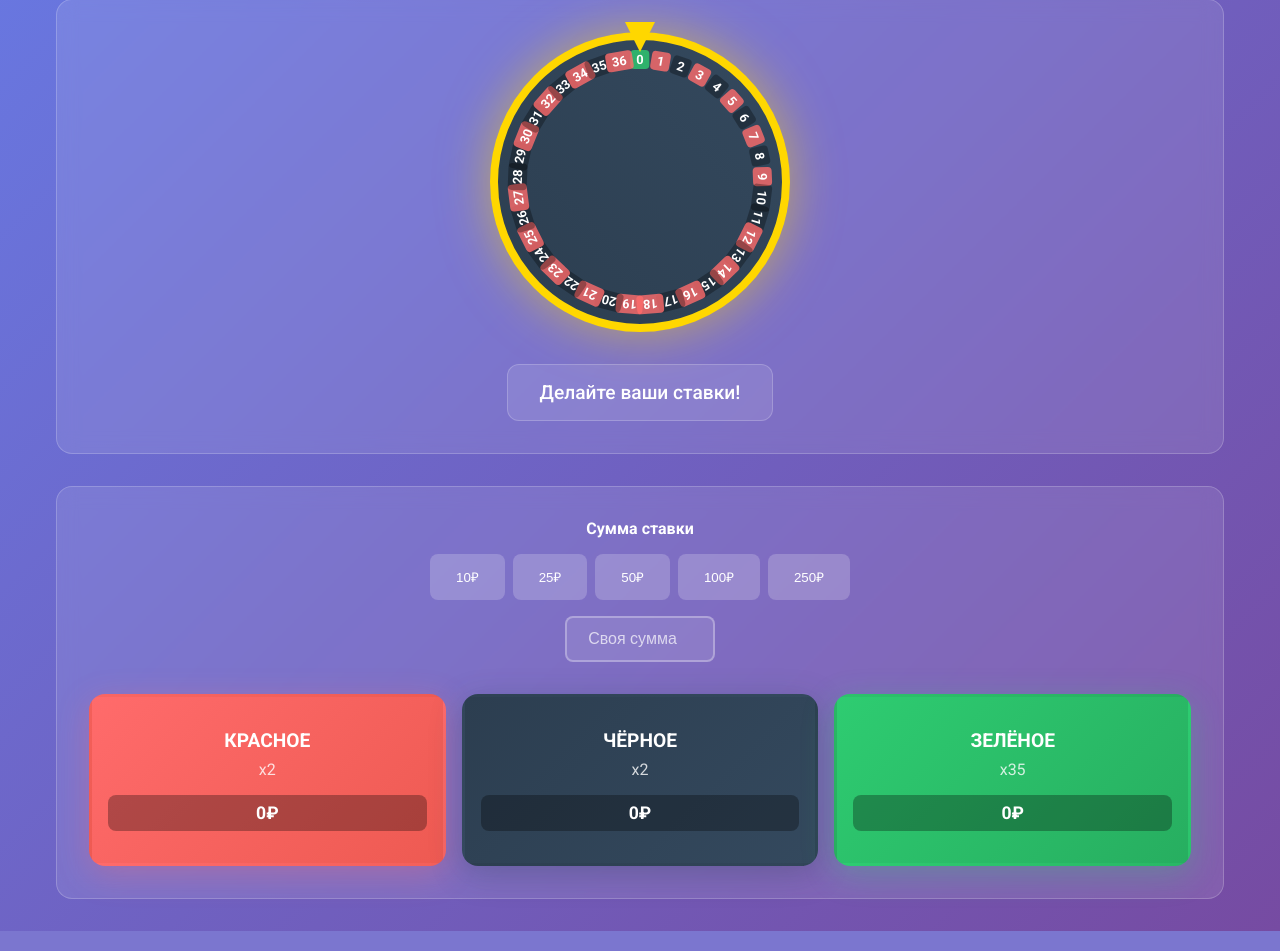
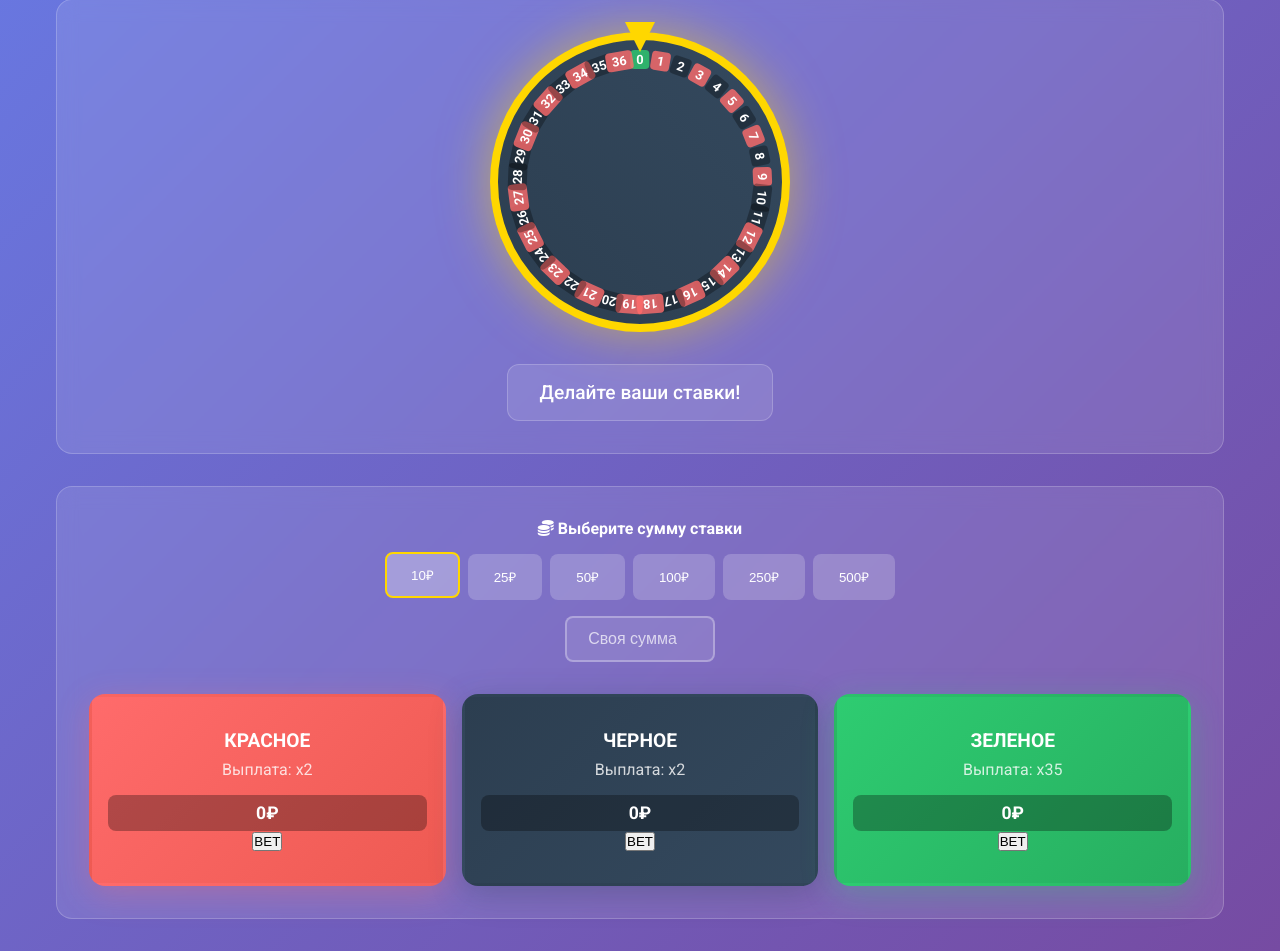
Before and after one commit to esketitniy/telegram-roulette-bot, a Flask app: template templates/index.html in a window 1280 px wide. Shown: the part 380-1331 px from the top of the page. Run offline with Flask 3, Linux system fonts and the light colour scheme; the template is opened without the code that fills it, so the values that code supplies are empty; some libraries are stand-ins or nearby versions.

Commit message:
Update index.html

```diff
--- a/templates/index.html
+++ b/templates/index.html
@@ -56,36 +56,46 @@
     <!-- Панель ставок -->
 <div class="betting-panel">
     <div class="bet-amount-selector">
-            <h4>Сумма ставки</h4>
+        <h4><i class="fas fa-coins"></i> Выберите сумму ставки</h4>
         <div class="amount-buttons">
-                <button class="amount-btn" data-amount="10">10₽</button>
+            <button class="amount-btn active" data-amount="10">10₽</button>
             <button class="amount-btn" data-amount="25">25₽</button>
             <button class="amount-btn" data-amount="50">50₽</button>
             <button class="amount-btn" data-amount="100">100₽</button>
             <button class="amount-btn" data-amount="250">250₽</button>
+            <button class="amount-btn" data-amount="500">500₽</button>
         </div>
         <div class="custom-amount">
-                <input type="number" id="custom-amount" placeholder="Своя сумма" min="1" max="1000">
+            <input
+                type="number"
+                id="custom-amount"
+                placeholder="Своя сумма"
+                min="1"
+                max="10000"
+            >
         </div>
     </div>
 
     <div class="betting-options">
-            <div class="bet-option red" data-bet="red">
+        <div class="bet-option red">
             <div class="bet-label">КРАСНОЕ</div>
-                <div class="bet-payout">x2</div>
+            <div class="bet-payout">Выплата: x2</div>
             <div class="bet-total" id="red-total">0₽</div>
+            <button class="bet-btn" data-bet="red">BET</button>
         </div>
 
-            <div class="bet-option black" data-bet="black">
-                <div class="bet-label">ЧЁРНОЕ</div>
-                <div class="bet-payout">x2</div>
+        <div class="bet-option black">
+            <div class="bet-label">ЧЕРНОЕ</div>
+            <div class="bet-payout">Выплата: x2</div>
             <div class="bet-total" id="black-total">0₽</div>
+            <button class="bet-btn" data-bet="black">BET</button>
         </div>
 
-            <div class="bet-option green" data-bet="green">
-                <div class="bet-label">ЗЕЛЁНОЕ</div>
-                <div class="bet-payout">x35</div>
+        <div class="bet-option green">
+            <div class="bet-label">ЗЕЛЕНОЕ</div>
+            <div class="bet-payout">Выплата: x35</div>
             <div class="bet-total" id="green-total">0₽</div>
+            <button class="bet-btn" data-bet="green">BET</button>
         </div>
     </div>
 </div>
```
Lines whose indentation alone changed are shown as unchanged.
